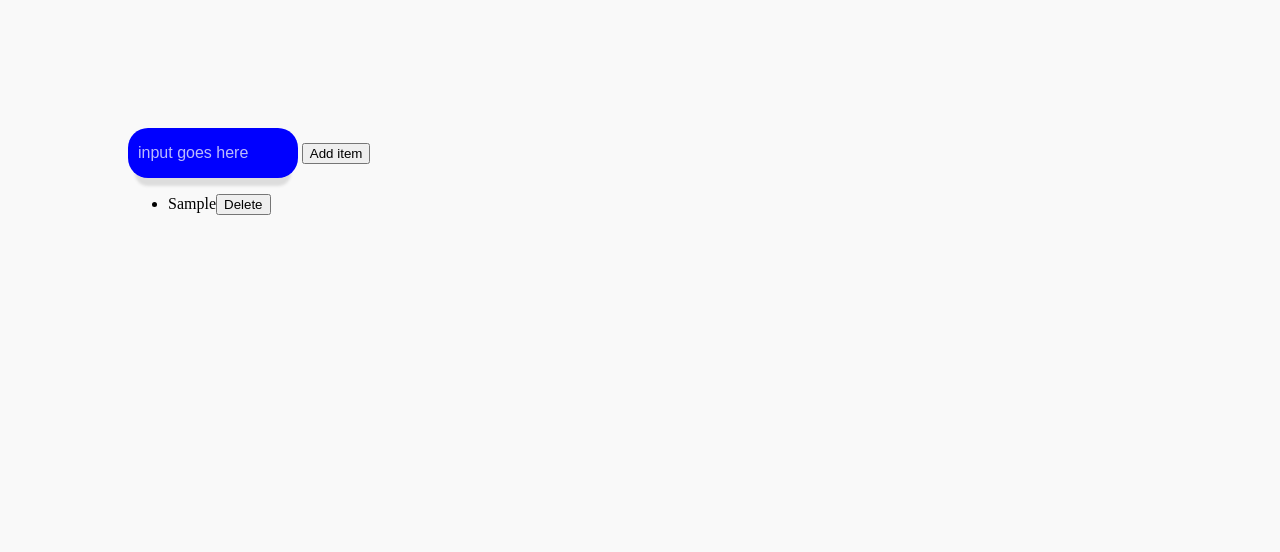
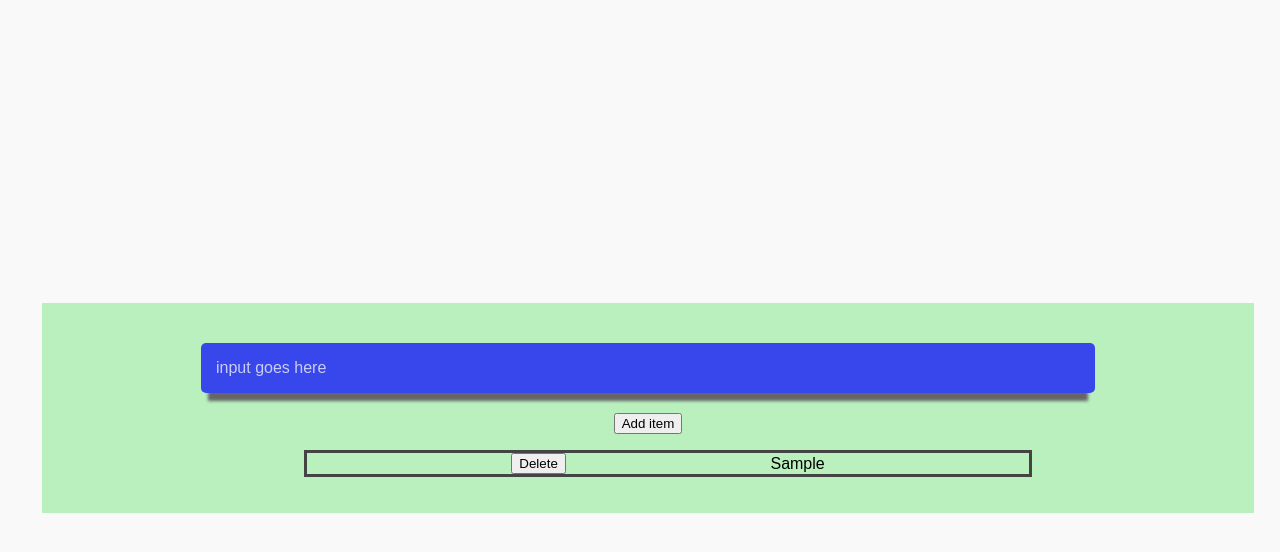
Before and after one commit to nevtay/toDoList_jumpstart, a plain HTML site: page index.html in a window 1280 px wide. Both pictures are taken after typing "Sample" into the empty fields and a click on the button "Add item". Drawn offline with Linux system fonts and the light colour scheme.

Commit message:
spruced up design a little

```diff
--- a/style.css
+++ b/style.css
@@ -7,33 +7,63 @@ body {
     flex-flow: column wrap;
     align-items: flex-start;
     justify-content: flex-start;
-    padding:: 150px;
+    font-size: 16px;
+    font-family: Sans-Serif;
 }
 
-.list {
-    width: 500px;
+li p {
+    display: inline-block;
+    max-width: 65%;
 }
 
+.container {
+    margin: auto;
+    background: rgba(123, 231, 132, 0.5);
+    padding: 20px 30px;
+    text-align: center;
+    width: 90%;
+    margin: auto;
+}
+
+li {
+    width: 65%;
+    display: flex;
+    flex-flow: row-reverse wrap;
+    justify-content: space-evenly;
+    align-items: center;
+    margin: 5px auto;
+    list-style-type: none;
+    border: 3px solid #444;
+}
+
+
 input[type=text] {
-    width: 50%;
-    font-size: 16px;
+    position: relative;
+    display: block;
+    width: 75%;
+    font-size: 1em; /* 16px */
     height: 30px;
-    color: gold;
-    background: blue;
-    padding: 10px;
+    color: #fff;
+    background: rgba(0, 0, 255, 0.7);
+    padding: 10px 15px;
+    margin: 20px auto;
     border: none;
-    border-radius: 20px;
-    box-shadow: 0px 15px 3px -7px #ddd;
+    border-radius: 5px;
+    box-shadow: 0px 15px 3px -7px #666;
     transition: all 0.3s;
 }
 
-input[type=text]:hover, input[type=text]:focus {
-    box-shadow: 0px 10px 3px -5px #aaa;
-    transition: all 0.3s;
+input[type="checkbox"] {
+    width: 25px;
+    height: 25px;
+    background: red;
 }
 
-.container {
-    margin: 120px 0 0 120px;
+input[type=text]:focus {
+    box-shadow: 0px 10px 3px -5px #333;
+    transition: all 0.3s;
+    width: 70%;
+    background: rgba(0, 0, 255, 0.8);
 }
 
 ::placeholder {
@@ -41,8 +71,22 @@ input[type=text]:hover, input[type=text]:focus {
     color: #fafafa;
     opacity: 0.75;
     transition: all 0.3s;
+    margin: 0;
 }
 
-.delete-button {
-    background: red;
+
+.delete-button, .modify-button {
+    background: rgba(155,255, 255, 0.95);
+    margin-left: 5px;
+    padding: 8px 16px;
+    border: none;
+    border-radius: 5px;
 }
+
+.todo {
+    text-decoration: none;
+}
+
+.done {
+    text-decoration: line-through;
+}
```
